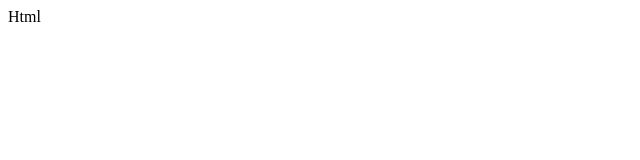
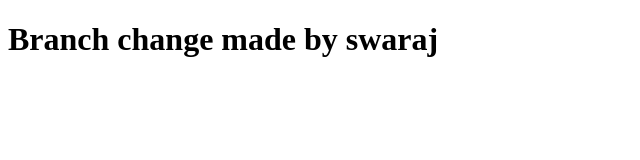
Before and after one commit to Akshaykumar1337/Veloce-first, a plain HTML site: page index.html in a window 1280 px wide. Shown: the whole page, without its empty margins (0-640 px from the left). Drawn offline with Linux system fonts and the light colour scheme.

Commit message:
branch change

```diff
--- a/index.html
+++ b/index.html
@@ -7,6 +7,6 @@
     <title>Document</title>
 </head>
 <body>
-    Html
+    <h1>Branch change made by swaraj</h1>
 </body>
 </html>
```
